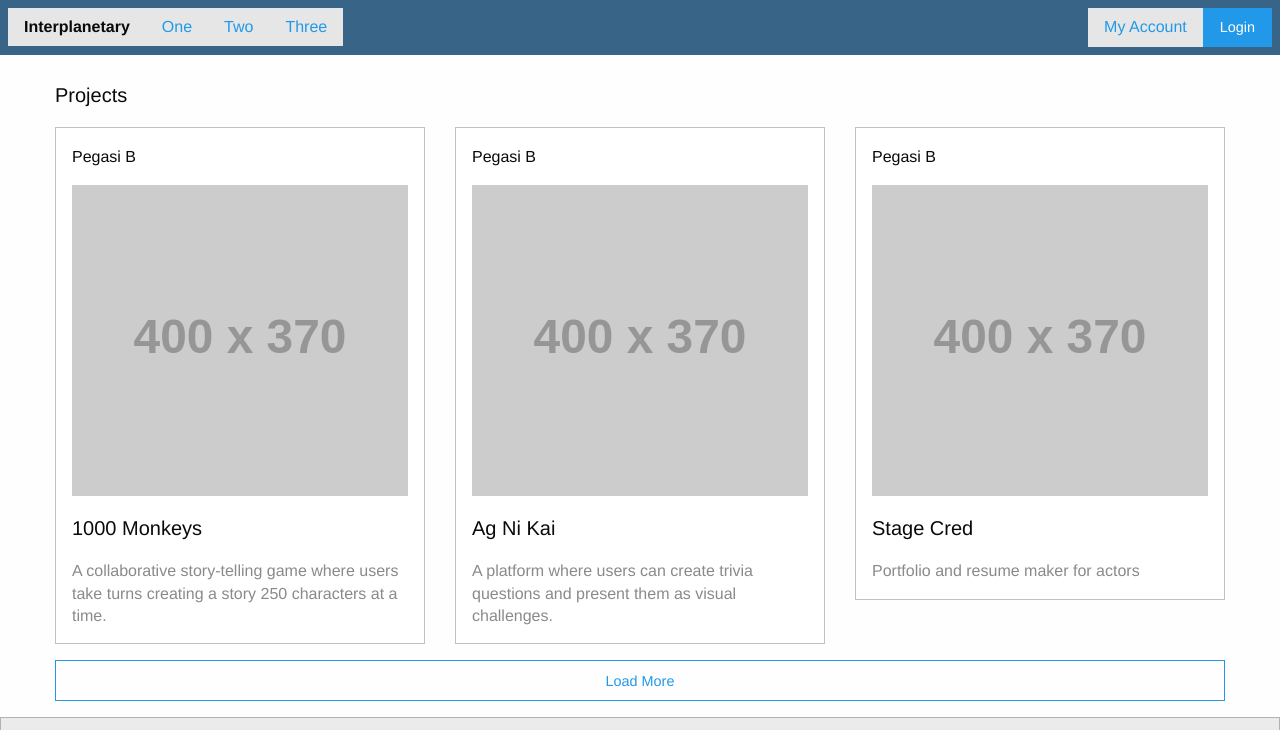
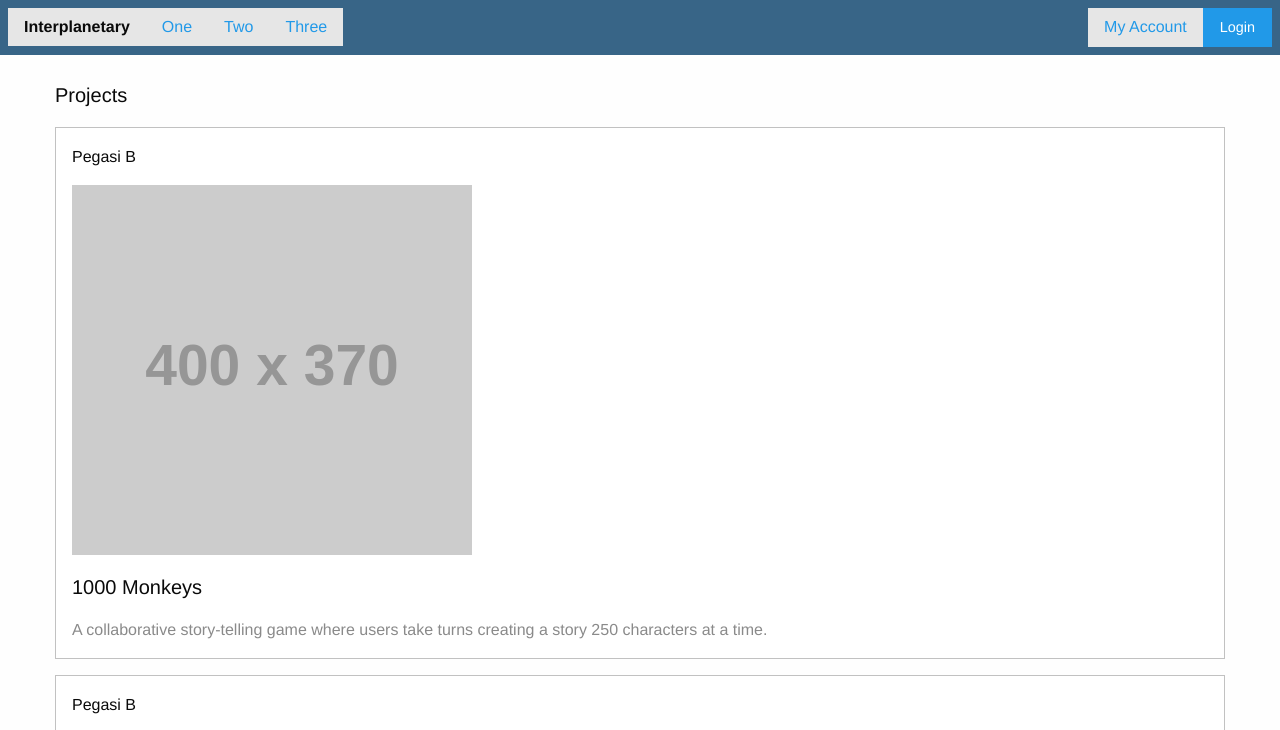
Before and after one commit to firefly05/curtis5, a website: page index.html in a window 1280 px wide. Shown: the top 730 px of the page. Drawn offline with Linux system fonts and the light colour scheme; placeholder pictures from the web are drawn by us.

Commit message:
show cards one per line

```diff
--- a/index.html
+++ b/index.html
@@ -69,7 +69,7 @@
     <div class="row column">
       <p class="lead">Projects</p>
     </div>
-    <div class="row small-up-1 medium-up-2 large-up-3">
+    <div class="row small-up-1">
       <div class="column">
         <div class="callout">
           <p>Pegasi B</p>
```
